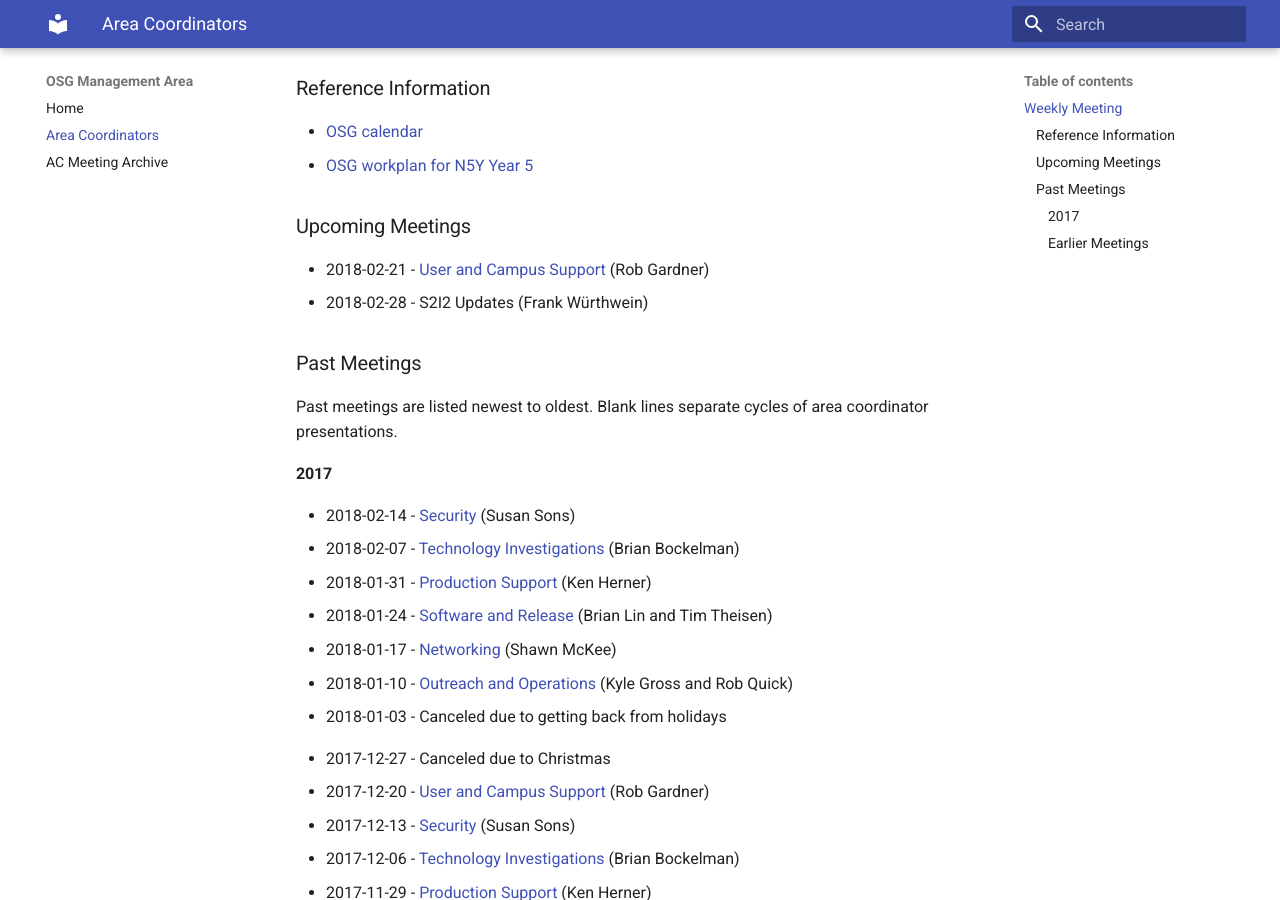
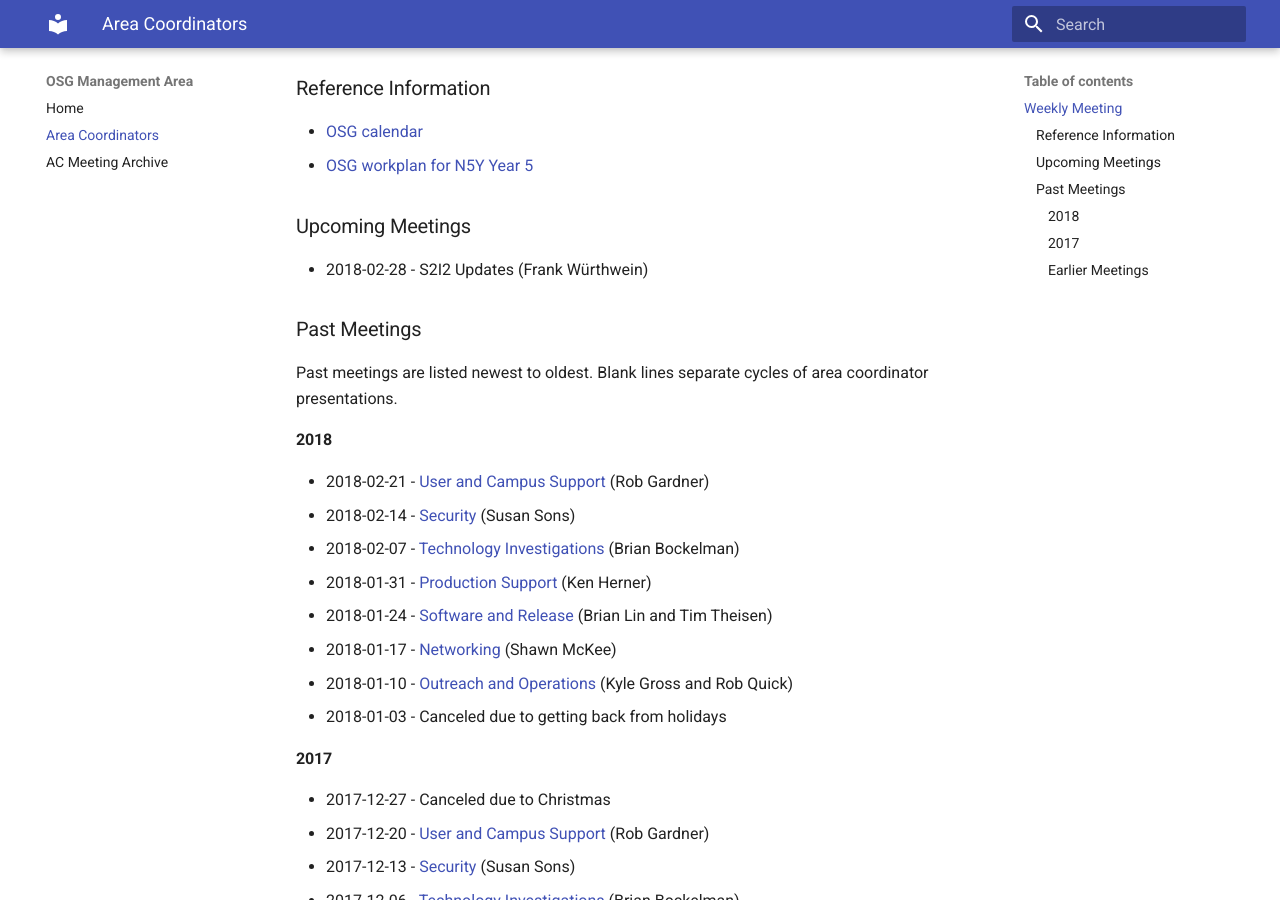
Before and after one commit to ppaschos/management-1, an MkDocs documentation site: the page built from docs/area-coordinators.md, in a window 1280 px wide and 900 px high, scrolled down 969 px. Built offline with MkDocs 1.6.1 and Material for MkDocs 9.7.7, drawn with Linux system fonts in a browser that asks for light colours; old or Windows-style settings are respelled for this version of MkDocs; part of the change alters nothing that is shown.

Commit message:
Moved 2018-02-21 to past meetings

```diff
--- a/docs/area-coordinators.md
+++ b/docs/area-coordinators.md
@@ -44,7 +44,6 @@ The current Area Coordinators are:
 
 ### Upcoming Meetings
 
-- 2018-02-21 - [User and Campus Support](https://docs.google.com/presentation/d/1xMoqFaoRMPzWsQ4X9PaGEEU_OeuYDhlMxv9NoVcgm8s/edit) (Rob Gardner)
 - 2018-02-28 - S2I2 Updates (Frank Würthwein)
 
 
@@ -52,8 +51,9 @@ The current Area Coordinators are:
 
 Past meetings are listed newest to oldest.  Blank lines separate cycles of area coordinator presentations.
 
-#### 2017
+#### 2018
 
+- 2018-02-21 - [User and Campus Support](https://docs.google.com/presentation/d/1xMoqFaoRMPzWsQ4X9PaGEEU_OeuYDhlMxv9NoVcgm8s/edit) (Rob Gardner)
 - 2018-02-14 - [Security](https://slides.com/hedgemage/osg-ac-14feb2018) (Susan Sons)
 - 2018-02-07 - [Technology Investigations](https://drive.google.com/open?id=17jk7qv7HBDzQQr0EFZ63irH4vNaenBu9) (Brian Bockelman)
 - 2018-01-31 - [Production Support](https://drive.google.com/open?id=12vTI4aP2tMctlKUk6YatduqOMWmzNSm5) (Ken Herner)
@@ -62,7 +62,7 @@ Past meetings are listed newest to oldest.  Blank lines separate cycles of area
 - 2018-01-10 - [Outreach and Operations](https://github.com/opensciencegrid/operations/blob/master/docs/acops-10-Jan-2018.md) (Kyle Gross and Rob Quick)
 - 2018-01-03 - Canceled due to getting back from holidays
 
-<!-- -->
+#### 2017
 
 - 2017-12-27 - Canceled due to Christmas
 - 2017-12-20 - [User and Campus Support](https://docs.google.com/presentation/d/1SgSDXxDu93WGEgHba9L3NQ0J_3fiWpsncU0r988jyYc/view) (Rob Gardner)
```
